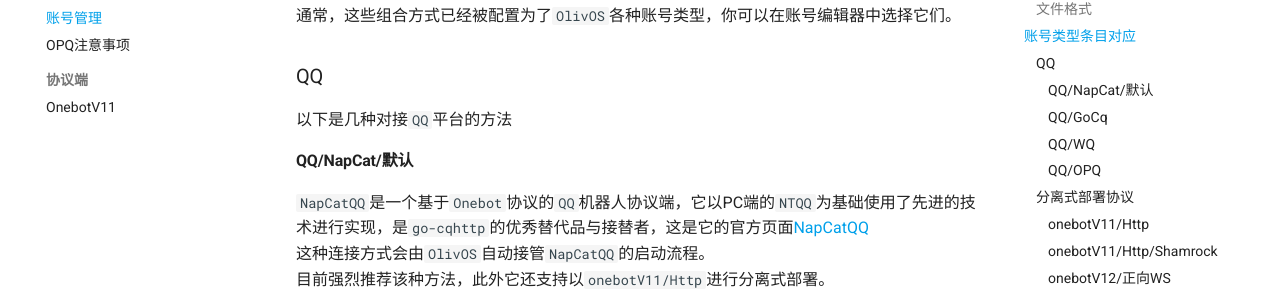
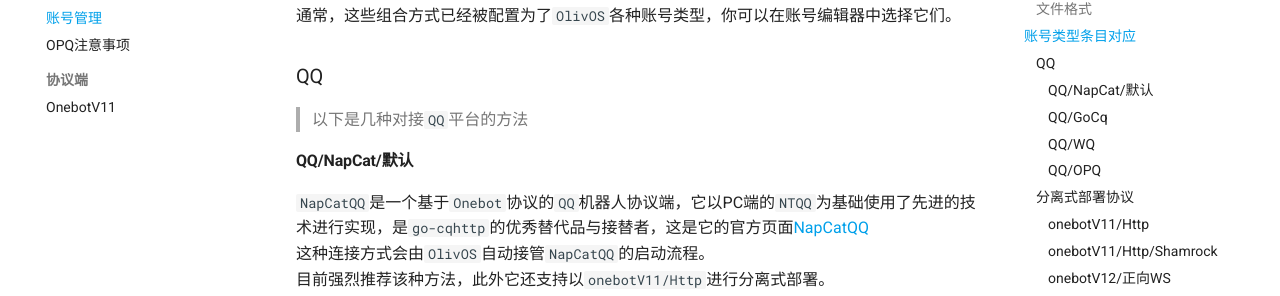
Before and after one commit to OlivOS-Team/OlivOSDoc, an MkDocs documentation site: the page built from docs/User/Account.md, in a window 1280 px wide and 900 px high, scrolled down 1859 px. Shown: the part 153-449 px from the top of the window. Built offline with MkDocs 1.6.1 and Material for MkDocs 9.7.7, drawn with Linux system fonts in a browser that asks for light colours; comment, search, counter and statistics services are not loaded.

```diff
--- a/docs/User/Account.md
+++ b/docs/User/Account.md
@@ -58,9 +58,14 @@
 其中`固定配置`代表了只有在这些配置项被配置的时候才会被指定为该种连接，而`所需配置`代表了在这种连接模式下要配置的最小规模，没有被列举的条目则表示可选，通常也不会发挥作用。
 通常，这些组合方式已经被配置为了`OlivOS`各种账号类型，你可以在账号编辑器中选择它们。
 
+
+
+
 ### QQ
 
-以下是几种对接`QQ`平台的方法
+> 以下是几种对接`QQ`平台的方法
+
+
 
 #### QQ/NapCat/默认
 `NapCatQQ`是一个基于`Onebot`协议的`QQ`机器人协议端，它以PC端的`NTQQ`为基础使用了先进的技术进行实现，是`go-cqhttp`的优秀替代品与接替者，这是它的官方页面[NapCatQQ](https://napneko.github.io)
@@ -186,9 +191,13 @@
 | server.access_token | 填写从`OPQBot`官方获取的Token |
 
 
+
+
 ### 分离式部署协议
 
-使用这种方法部署意味着`OlivOS`将会作为一个不包含任何`协议端`功能的`应用端`使用，使用这种方法意味着你或许已经以各种方式获取到一个可以使用的`协议端`实例，而这里列出了`OlivOS`目前已经支持的各种协议
+> 使用这种方法部署意味着`OlivOS`将会作为一个不包含任何`协议端`功能的`应用端`使用，使用这种方法意味着你或许已经以各种方式获取到一个可以使用的`协议端`实例，而这里列出了`OlivOS`目前已经支持的各种协议
+
+
 
 #### onebotV11/Http
 
@@ -330,9 +339,13 @@ OlivOS同样提供了对于这其中部分协议端的更进一步封装，这
 | server.port | 需要填写协议端的WS端口 |
 
 
+
+
 ### 其它平台
 
-虽然`QQ`平台一直以来都是我们的工作重心，但`OlivOS`也同样活跃在其它的平台中，以下是一些其它平台的连接方式
+> 虽然`QQ`平台一直以来都是我们的工作重心，但`OlivOS`也同样活跃在其它的平台中，以下是一些其它平台的连接方式
+
+
 
 #### 微信/ComWeChat
 这种连接方式会由`OlivOS`自动接管`ComWeChatBot`的启动流程。
```
